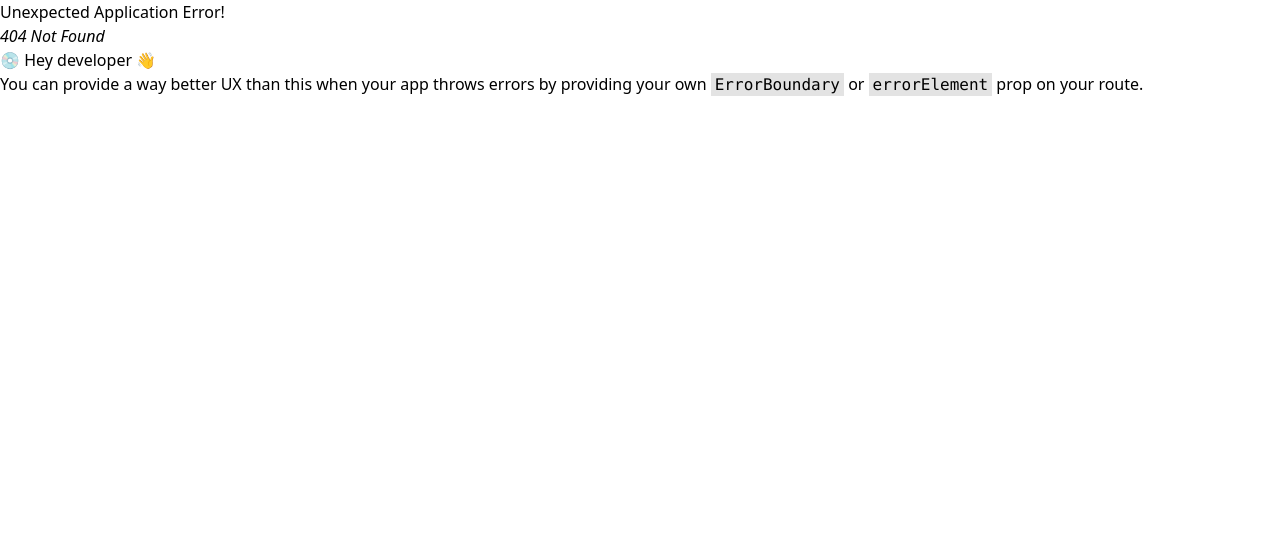
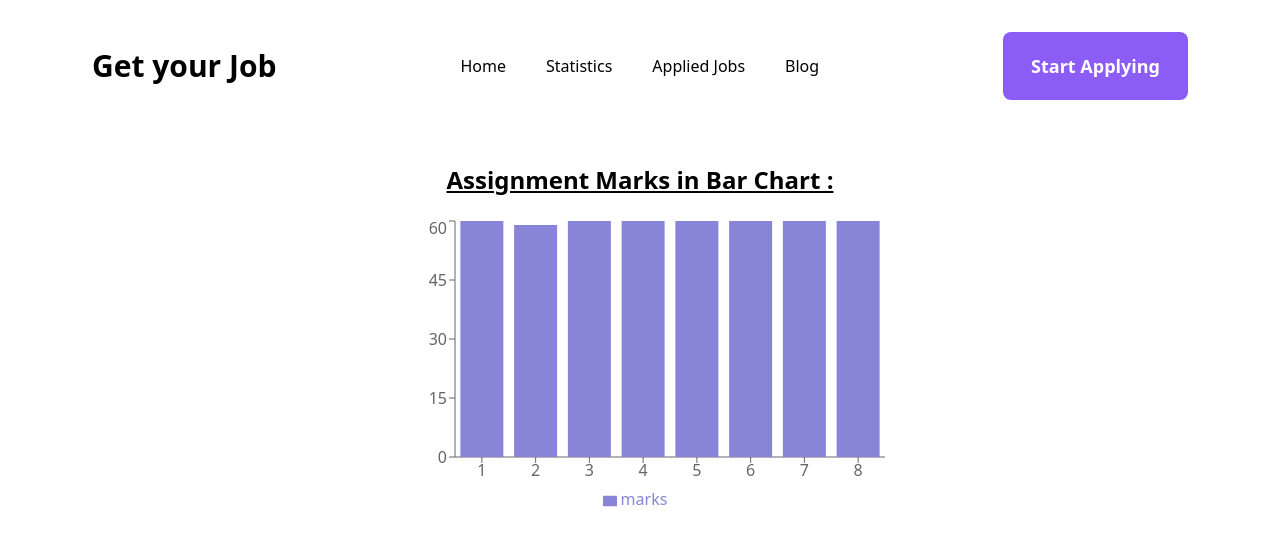
Before and after one commit to Nadim017/career-hub, a React (Vite) app: page /statistics in a window 1280 px wide. Before the commit this address had no page. Shown: the top 546 px of the page. Built offline with nearby package versions, Linux system fonts and the light colour scheme.

Commit message:
assignment marks show in a bar chart done

```diff
--- a/package.json
+++ b/package.json
@@ -14,6 +14,7 @@
     "react": "^18.2.0",
     "react-dom": "^18.2.0",
     "react-router-dom": "^6.10.0",
+    "recharts": "^2.5.0",
     "sort-by": "^1.2.0"
   },
   "devDependencies": {
--- /dev/null
+++ b/src/Component/Statistics/Assignment.jsx
@@ -0,0 +1,43 @@
+import React from 'react';
+import {
+  BarChart,
+  Bar,
+  Cell,
+  XAxis,
+  YAxis,
+  CartesianGrid,
+  Tooltip,
+  Legend,
+  ResponsiveContainer,
+} from 'recharts';
+
+const Assignment = () => {
+  const assignmentMarks = [
+    { assignment: 1, marks: 60 },
+    { assignment: 2, marks: 59 },
+    { assignment: 3, marks: 60 },
+    { assignment: 4, marks: 60 },
+    { assignment: 5, marks: 60 },
+    { assignment: 6, marks: 60 },
+    { assignment: 7, marks: 60 },
+    { assignment: 8, marks: 60 },
+  ];
+  return (
+    <div className="container mx-auto flex justify-center mt-16">
+      <div>
+        <h2 className="font-semibold underline mb-5 text-2xl text-center">
+          Assignment Marks in Bar Chart :
+        </h2>
+        <BarChart width={500} height={300} data={assignmentMarks}>
+          <XAxis dataKey="assignment" />
+          <YAxis />
+          <Tooltip />
+          <Legend />
+          <Bar dataKey="marks" fill="#8884d8" />
+        </BarChart>
+      </div>
+    </div>
+  );
+};
+
+export default Assignment;
--- a/src/main.jsx
+++ b/src/main.jsx
@@ -4,11 +4,13 @@ import App from './App';
 import './index.css';
 import { createBrowserRouter, RouterProvider } from 'react-router-dom';
 import './index.css';
+import Assignment from './Component/Statistics/Assignment';
+
 const router = createBrowserRouter([
   {
     path: '/',
     element: <App></App>,
-    children: [{}],
+    children: [{ path: 'statistics', element: <Assignment></Assignment> }],
   },
 ]);
 
```
Also changed, not shown: 1 other file (tests, documents, lock files or other folders).
